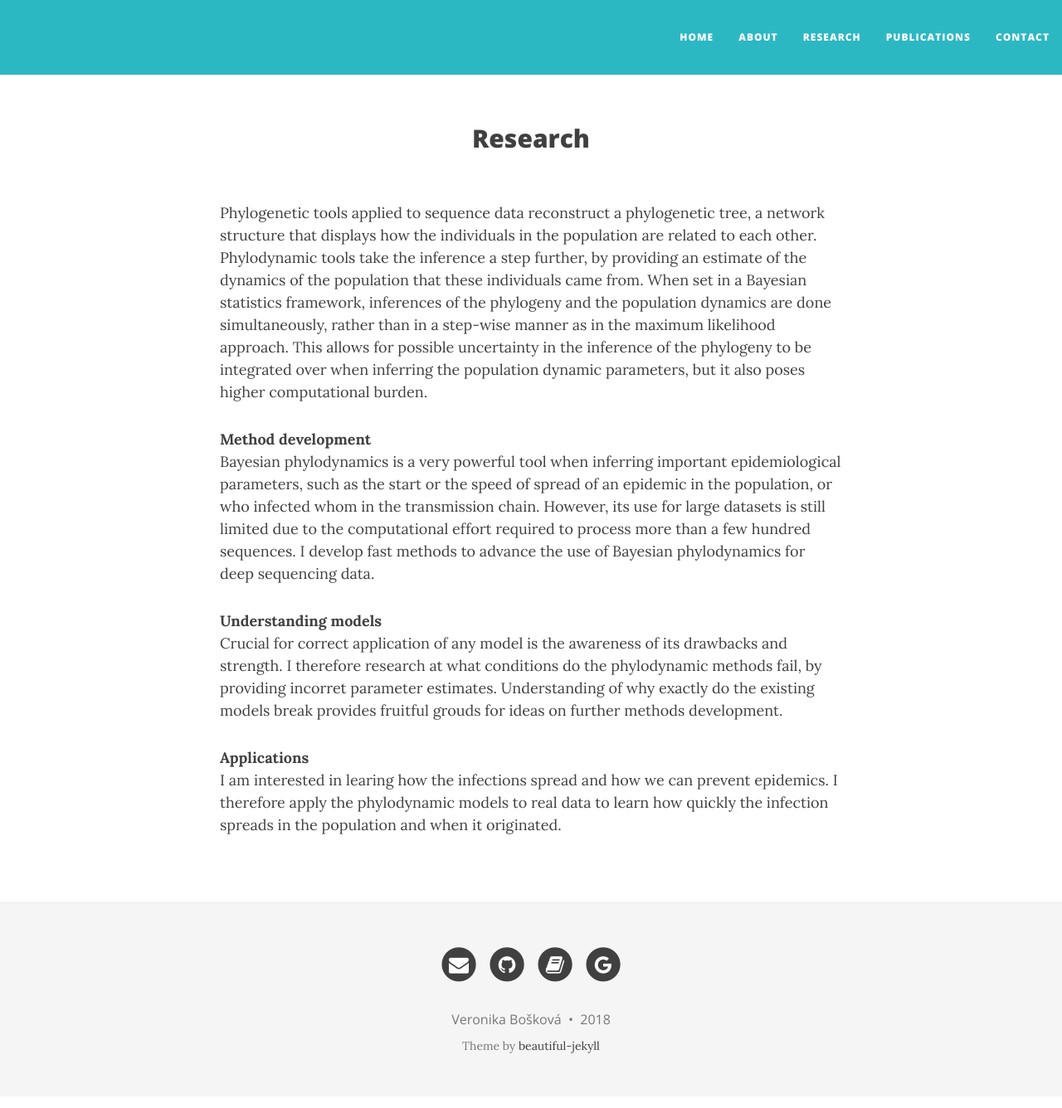
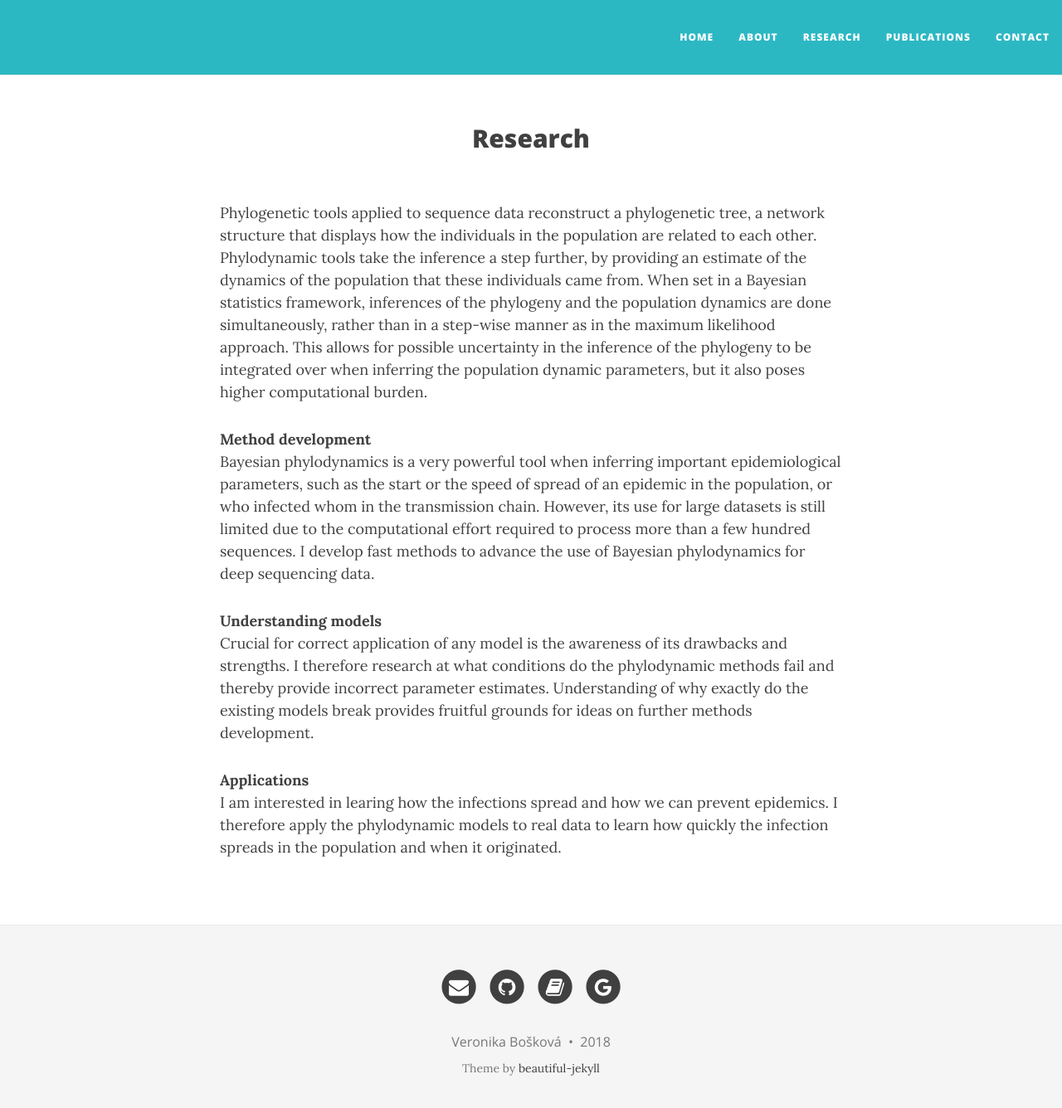
Before and after one commit to boskovav/boskovav.github.io, a Jekyll site: the page built from research.md, in a window 1280 px wide and 1349 px high. Shown: the top 1336 px of the window at 83% size. Built offline with Jekyll 4.4.1, drawn with Linux system fonts in a browser that asks for light colours; nearby versions of some CDN libraries.

Commit message:
Typos fixed in research

```diff
--- a/research.md
+++ b/research.md
@@ -10,7 +10,7 @@ Bayesian phylodynamics is a very powerful tool when inferring important epidemio
 I develop fast methods to advance the use of Bayesian phylodynamics for deep sequencing data.
 
 **Understanding models**
-Crucial for correct application of any model is the awareness of its drawbacks and strength. I therefore research at what conditions do the phylodynamic methods fail, by providing incorret parameter estimates. Understanding of why exactly do the existing models break provides fruitful grouds for ideas on further methods development.
+Crucial for correct application of any model is the awareness of its drawbacks and strengths. I therefore research at what conditions do the phylodynamic methods fail and thereby provide incorrect parameter estimates. Understanding of why exactly do the existing models break provides fruitful grounds for ideas on further methods development.
 
 **Applications**
 I am interested in learing how the infections spread and how we can prevent epidemics. I therefore apply the phylodynamic models to real data to learn how quickly the infection spreads in the population and when it originated.
```
